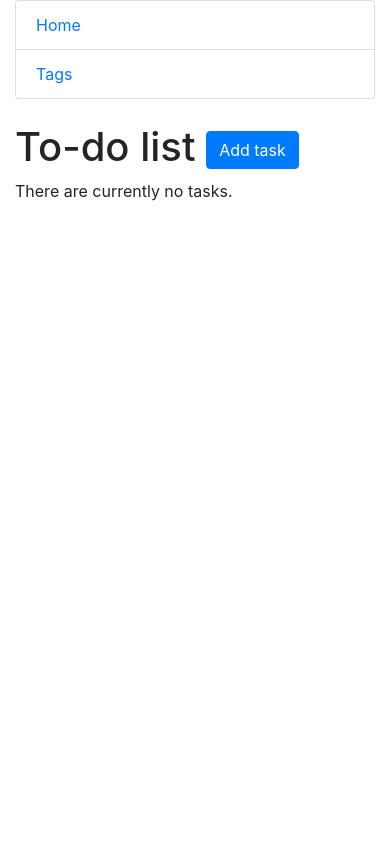
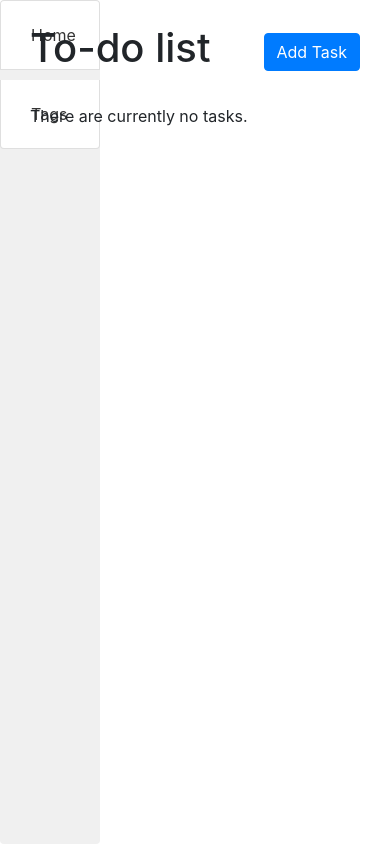
Before and after one commit to raychw/to-do-list, a Django app: page / in a window 390 px wide. Run offline with Django 5.2, Linux system fonts and the light colour scheme; data that the repository does not hold is empty; some libraries are stand-ins or nearby versions.

Commit message:
Improved the CSS and changed the sorting once again

```diff
--- a/catalog/models.py
+++ b/catalog/models.py
@@ -16,7 +16,7 @@ class Task(models.Model):
     tags = models.ManyToManyField(Tag, related_name="tasks", blank=True)
 
     class Meta:
-        ordering = ["-is_done", "datetime"]
+        ordering = ["-datetime", "-is_done"]
 
     def __str__(self):
         return self.content
--- a/static/css/styles.css
+++ b/static/css/styles.css
@@ -0,0 +1,29 @@
+/* styles.css or your separate CSS file */
+
+
+.sidebar-nav {
+  list-style: none;
+  padding: 0;
+  position: fixed; /* Keep the sidebar fixed */
+  top: 0;
+  left: 0;
+  bottom: 0;
+  width: 100px; /* Adjust the width as needed */
+  background-color: #f0f0f0; /* Change the background color */
+  overflow-y: auto; /* Enable scrolling for long lists */
+}
+
+.sidebar-item {
+  margin-bottom: 10px;
+}
+
+.sidebar-link {
+  display: block;
+  padding: 10px;
+  text-decoration: none;
+  color: #333;
+}
+
+.sidebar-link:hover {
+  background-color: #ddd;
+}
--- a/templates/base.html
+++ b/templates/base.html
@@ -17,21 +17,16 @@
 <body>
 <div class="container-fluid">
   <div class="row">
-        <div class="col-sm-2">
-
+    <div class="col-sm-1">
       {% block sidebar %}
         {% include "includes/sidebar.html" %}
       {% endblock %}
-
     </div>
-        <div class="col-sm-10 ">
-
+    <div class="col-sm-11">
       {% block content %}{% endblock %}
-
       {% block pagination %}
         {% include "includes/pagination.html" %}
       {% endblock %}
-
     </div>
   </div>
 </div>
--- a/templates/catalog/index.html
+++ b/templates/catalog/index.html
@@ -2,46 +2,73 @@
 {% load crispy_forms_filters %}
 
 {% block content %}
-  <form action="" method="get" class="form-inline">
+  <div class="container">
+    <form action="" method="get" class="form-inline mb-4">
+      <!-- You can add filters or search functionality here -->
     </form>
-  <br>
-  <h1>
-    To-do list
-  <a href="{% url 'catalog:task-create' %}" class="btn btn-primary link-to-page">
-      Add task
-  </a>
-  </h1>
+
+    <div class="d-flex justify-content-between align-items-center mb-4">
+      <h1>To-do list</h1>
+      <a href="{% url 'catalog:task-create' %}" class="btn btn-primary">Add Task</a>
+    </div>
+
     {% if task_list %}
+      <table class="table table-striped">
+        <thead>
+          <tr>
+            <th>Content</th>
+            <th>Status</th>
+            <th>Datetime</th>
+            <th>Deadline</th>
+            <th>Tags</th>
+            <th>Actions</th>
+          </tr>
+        </thead>
+        <tbody>
           {% for task in task_list %}
             <tr>
-        <td>{{ task.content }} {{ task.is_done }}</td>
+              <td>{{ task.content }}</td>
+              <td>
                 {% if task.is_done %}
-          <a href="{% url 'catalog:task-toggle-complete' pk=task.id %}" class="btn btn-primary">
+                  <span class="badge badge-success">Done</span>
+                {% else %}
+                  <span class="badge badge-secondary">Not Done</span>
+                {% endif %}
+              </td>
+              <td>{{ task.datetime }}</td>
+              <td>{{ task.deadline }}</td>
+              <td>
+                {% if task.tags.all %}
+                  {% for tag in task.tags.all %}
+                    {{ tag.name }}{% if not forloop.last %}, {% endif %}
+                  {% endfor %}
+                {% else %}
+                  No tags
+                {% endif %}
+              </td>
+              <td>
+                {% if task.is_done %}
+                  <a href="{% url 'catalog:task-toggle-complete' pk=task.id %}" class="btn btn-warning">
                     Undo
                   </a>
                 {% else %}
-          <a href="{% url 'catalog:task-toggle-complete' pk=task.id %}" class="btn btn-primary">
+                  <a href="{% url 'catalog:task-toggle-complete' pk=task.id %}" class="btn btn-success">
                     Complete
                   </a>
                 {% endif %}
-        <td>{{ task.datetime }}</td>
-        <td>
-          {% if task.tags.all %}
-            {% for tag in task.tags.all %}
-              {{ tag.name }}
-            {% endfor %}
-          {% endif %}
+                <a href="{% url 'catalog:task-update' pk=task.id %}" class="btn btn-info">
+                  Update
+                </a>
+                <a href="{% url 'catalog:task-delete' pk=task.id %}" class="btn btn-danger">
+                  Delete
+                </a>
               </td>
             </tr>
-      <a href="{% url 'catalog:task-update' pk=task.id %}" class="btn btn-primary">
-        Update
-      </a>
-      <a href="{% url 'catalog:task-delete' pk=task.id %}" class="btn btn-primary">
-        Delete
-      </a>
           {% endfor %}
+        </tbody>
+      </table>
     {% else %}
       <p>There are currently no tasks.</p>
     {% endif %}
-
+  </div>
 {% endblock %}
--- a/templates/includes/sidebar.html
+++ b/templates/includes/sidebar.html
@@ -1,4 +1,8 @@
 <ul class="sidebar-nav list-group">
-  <li class="list-group-item"><a href="{% url 'catalog:index' %}">Home</a></li>
-  <li class="list-group-item"><a href="{% url 'catalog:tag-list' %}">Tags</a></li>
+  <li class="list-group-item sidebar-item">
+    <a href="{% url 'catalog:index' %}" class="sidebar-link">Home</a>
+  </li>
+  <li class="list-group-item sidebar-item">
+    <a href="{% url 'catalog:tag-list' %}" class="sidebar-link">Tags</a>
+  </li>
 </ul>
```
Also changed, not shown: templates/catalog/tag_list.html (+19 -24 lines), catalog/migrations/0003_alter_task_options.py (added), catalog/migrations/0004_alter_task_options.py (added). Lines whose indentation alone changed are shown as unchanged.
